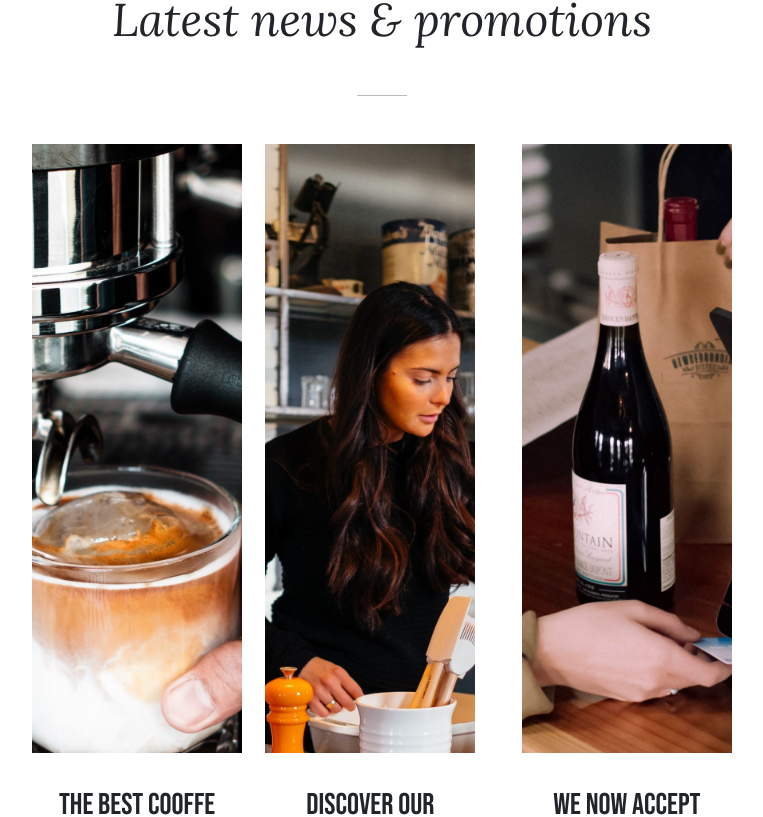
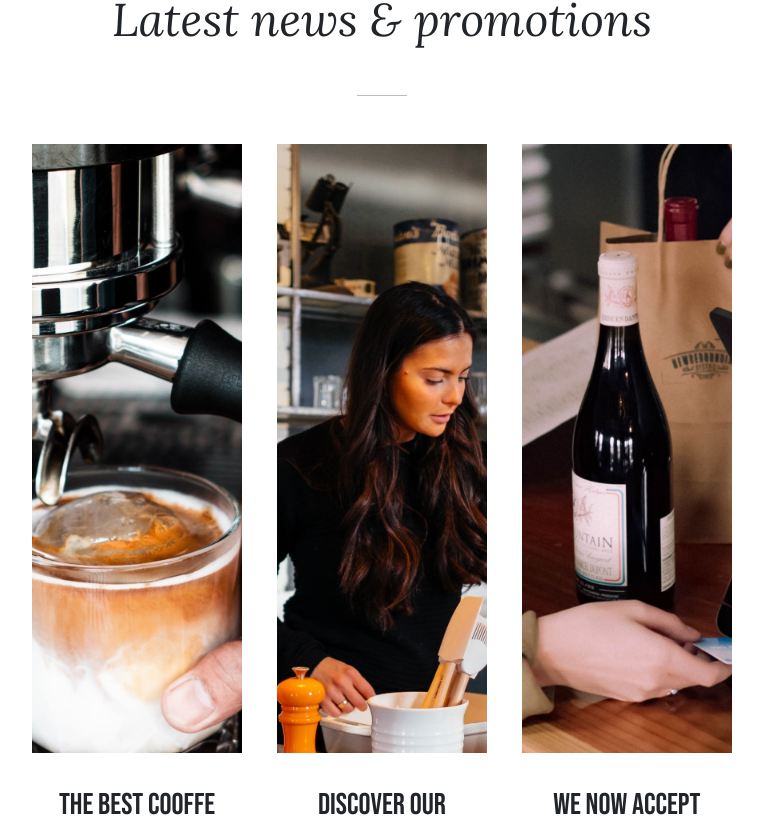
Before and after one commit to elepot87/proj-html-vuejs, a Vue app: page / in a window 1280 px wide. Shown: the part 7526-8343 px from the top of the page, without its empty margins (258-1021 px from the left). Built offline with nearby package versions, Linux system fonts and the light colour scheme.

Commit message:
cambiato margin col center news

```diff
--- a/src/styles/main.scss
+++ b/src/styles/main.scss
@@ -382,7 +382,8 @@ main {
       }
       // Colonna centrale
       .col-center {
-        margin-right: 3.33%;
+        margin-right: 1.66%;
+        margin-left: 1.66%;
         background-image: url(../assets/images/blog72x.jpg);
       }
       // Colonna dx
@@ -390,7 +391,6 @@ main {
         margin-left: 3.33%;
         background-image: url(../assets/images/blog82x.jpg);
       }
-
       // Effetti hover
       .col-left:hover .info,
       .col-center:hover .info,
```
